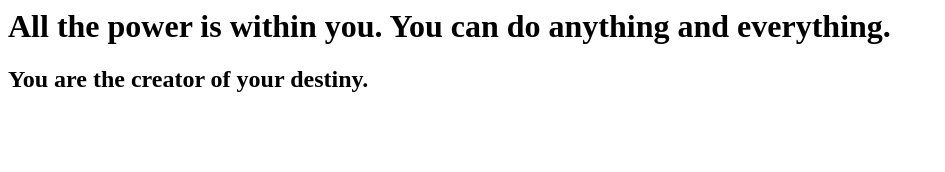
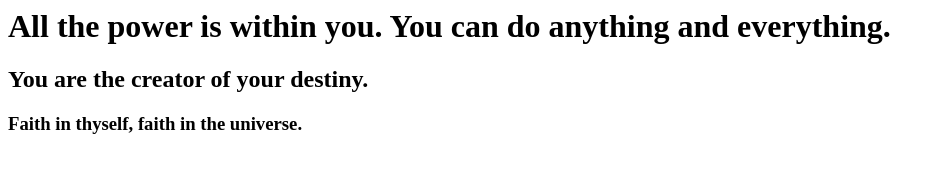
Before and after one commit to NahinAl10/testproject, a plain HTML site: page index.html in a window 1280 px wide. Shown: the whole page, without its empty margins (0-945 px from the left). Drawn offline with Linux system fonts and the light colour scheme.

Commit message:
added new quote

```diff
--- a/index.html
+++ b/index.html
@@ -2,5 +2,6 @@
 <body>
 <h1> All the power is within you. You can do anything and everything.</h1>
 <h2> You are the creator of your destiny.</h2>
+<h3>Faith in thyself, faith in the universe. </h3>
 </body>
 </html>
```
